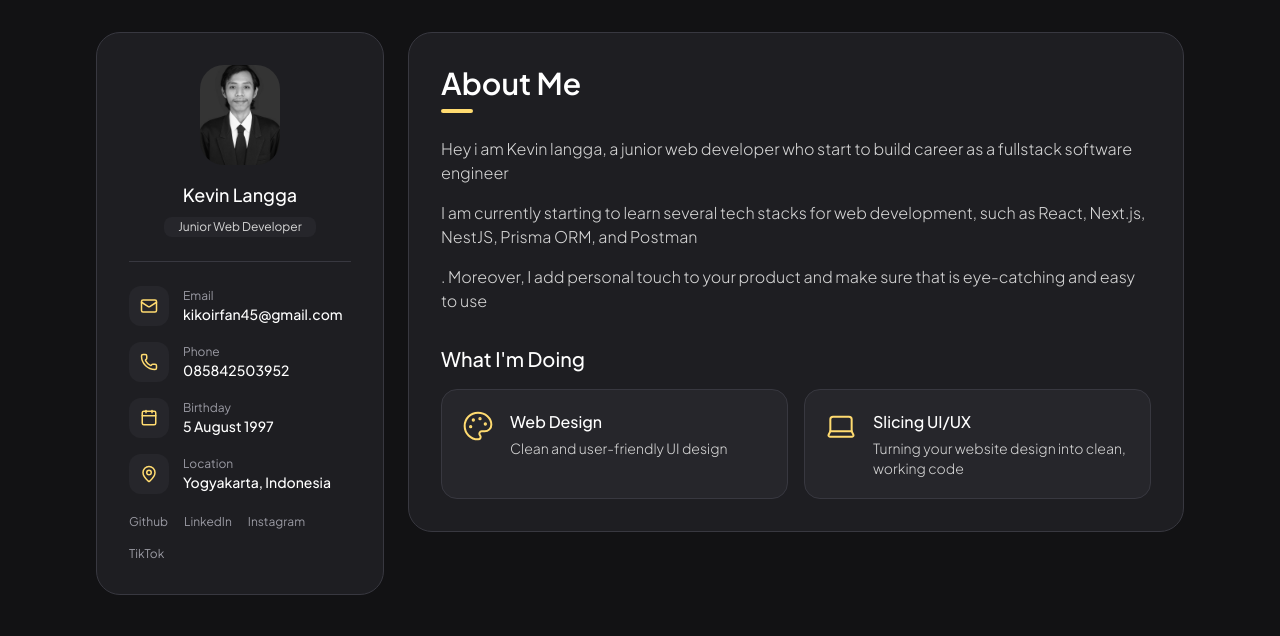
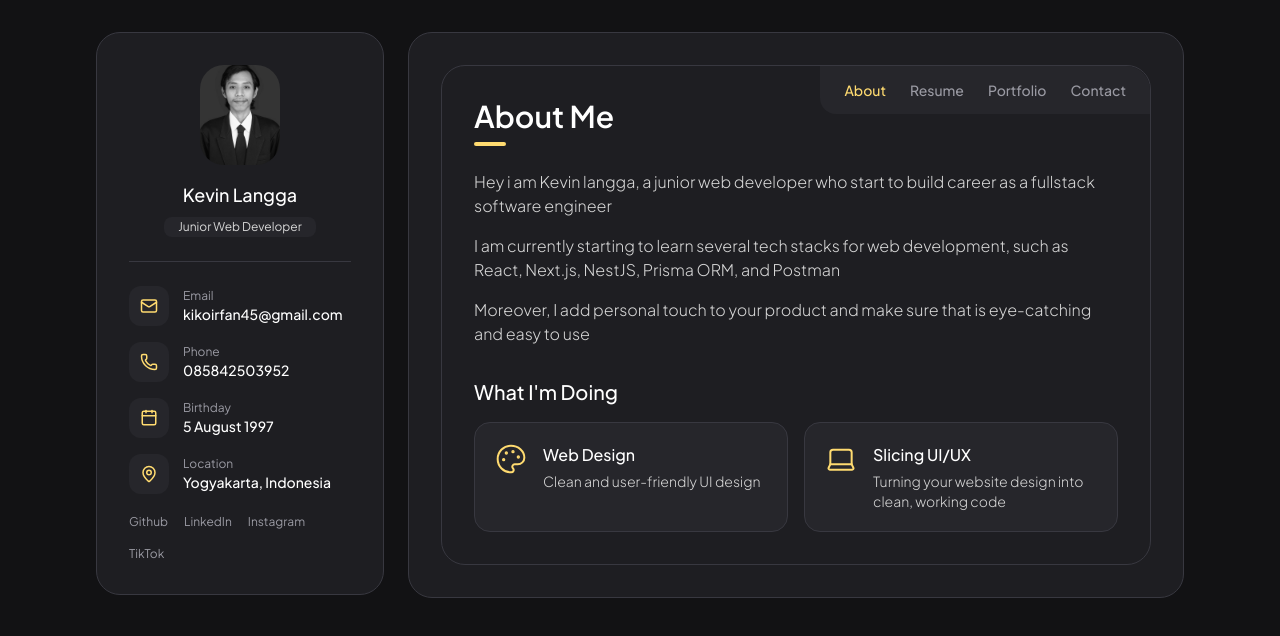
Before and after one commit to Kevin12er/PortoNext, a Next.js app: page / in a window 1280 px wide. Shown: the top 636 px of the page. Built offline with nearby package versions, Linux system fonts and the light colour scheme.

Commit message:
feat: porto init

```diff
--- a/src/app/page.tsx
+++ b/src/app/page.tsx
@@ -1,14 +1,14 @@
 import Sidebar from "@/components/layout/sidebar";
 import About from "@/components/sections/about";
+import Portofolio from "@/components/sections/porto";
+import MainPanel from "@/components/layout/main-panel";
 
 export default function Home() {
   return (
     <div className="mx-auto flex max-w-6xl flex-col gap-6 p-4 md:flex-row md:items-start md:p-8">
       <Sidebar />
       <main className="flex-1 rounded-3xl border border-line bg-card p-5 md:p-8">
-
-        <About />
-
+        <MainPanel sections={{ About: <About />, Portfolio: <Portofolio /> }} />
       </main>
     </div>
   );
--- /dev/null
+++ b/src/components/layout/TabNav.tsx
@@ -0,0 +1,38 @@
+export const tabs = [
+  "About",
+  "Resume",
+  "Portfolio",
+  "Contact",
+] as const;
+export type TabName = (typeof tabs)[number];
+
+type TabNavProps = {
+  active: TabName;
+  onChange: (tab: TabName) => void;
+};
+
+export default function TabNav({ active, onChange }: TabNavProps) {
+  return (
+    <nav
+      aria-label="Menu utama"
+      className="fixed inset-x-0 bottom-0 z-50 border-t border-line bg-card/95 pb-[env(safe-area-inset-bottom)] backdrop-blur md:absolute md:bottom-auto md:left-auto md:right-0 md:top-0 md:rounded-bl-2xl md:rounded-tr-3xl md:border-0 md:bg-card-soft md:pb-0 md:backdrop-blur-none"
+    >
+      <ul className="flex md:gap-6 md:px-6">
+        {tabs.map((tab) => (
+          <li key={tab} className="flex-1 md:flex-none">
+            <button
+              type="button"
+              onClick={() => onChange(tab)}
+              aria-current={active === tab ? "page" : undefined}
+              className={`min-h-12 cursor-pointer w-full text-xs font-medium md:text-sm ${
+                active === tab ? "text-accent" : "text-dim hover:text-muted"
+              }`}
+            >
+              {tab}
+            </button>
+          </li>
+        ))}
+      </ul>
+    </nav>
+  );
+}
--- /dev/null
+++ b/src/components/layout/main-panel.tsx
@@ -0,0 +1,24 @@
+"use client";
+
+import { useState, type ReactNode } from "react";
+import TabNav, { type TabName } from "./TabNav";
+
+type MainPanelProps = {
+  sections: Partial<Record<TabName, ReactNode>>;
+};
+
+export default function MainPanel({ sections }: MainPanelProps) {
+  const [active, setActive] = useState<TabName>("About");
+
+  function handleChange(tab: TabName) {
+    setActive(tab);
+    window.scrollTo({ top: 0 });
+  }
+
+  return (
+    <main className="relative flex-1 rounded-3xl border border-line bg-card p-5 md:p-8">
+      <TabNav active={active} onChange={handleChange} />
+      {sections[active] ?? <p className="text-muted">{active} segera hadir.</p>}
+    </main>
+  );
+}
--- /dev/null
+++ b/src/components/sections/porto.tsx
@@ -0,0 +1,9 @@
+import SectionTitle from "@/components/ui/section-title";
+
+export default function Portofolio() {
+    return (
+        <section>
+            <SectionTitle>Portofolio</SectionTitle>
+        </section>
+    )
+}
--- a/src/data/profile.tsx
+++ b/src/data/profile.tsx
@@ -31,13 +31,19 @@ export const profile: Profile = {
   ],
   socials: [
     { name: "Github", href: "https://github.com/Kevin12er" },
-    { name: "LinkedIn", href: "https://www.linkedin.com/in/kevin-langga-a0303a355/" },
-    { name: "Instagram", href: "https://www.instagram.com/eatbiscuits9?stkn=d2huczByM2tjb2tu@utm_source=gr" },
+    {
+      name: "LinkedIn",
+      href: "https://www.linkedin.com/in/kevin-langga-a0303a355/",
+    },
+    {
+      name: "Instagram",
+      href: "https://www.instagram.com/eatbiscuits9?stkn=d2huczByM2tjb2tu@utm_source=gr",
+    },
     { name: "TikTok", href: "https://www.tiktok.com/@hehehew07" },
   ],
   about: [
     "Hey i am Kevin langga, a junior web developer who start to build career as a fullstack software engineer",
     "I am currently starting to learn several tech stacks for web development, such as React, Next.js, NestJS, Prisma ORM, and Postman",
-    ". Moreover, I add personal touch to your product and make sure that is eye-catching and easy to use"
+    "Moreover, I add personal touch to your product and make sure that is eye-catching and easy to use",
   ],
 };
```
Also changed, not shown: src/components/sections/resume.tsx (added), src/layout/TabNav.tsx (deleted).
